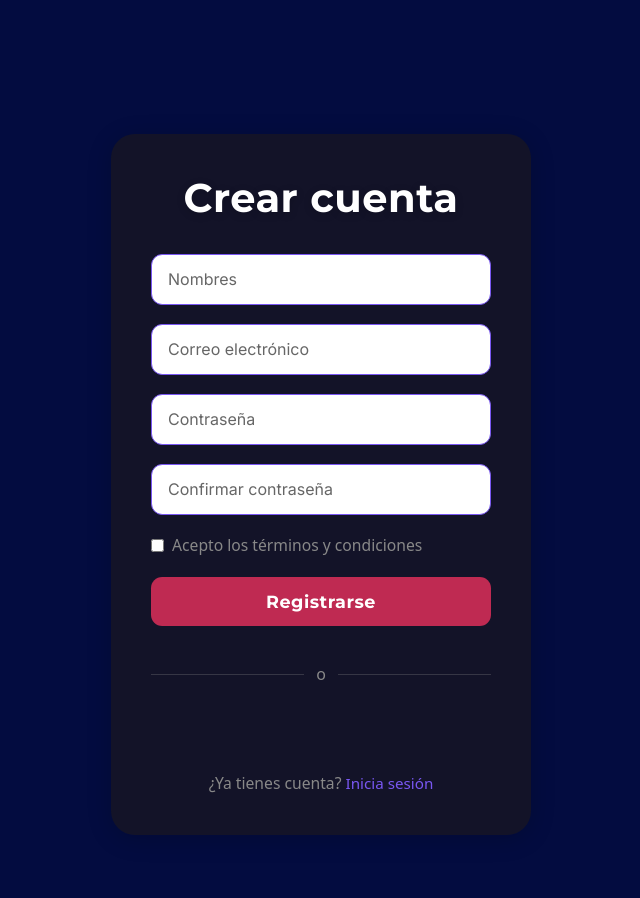
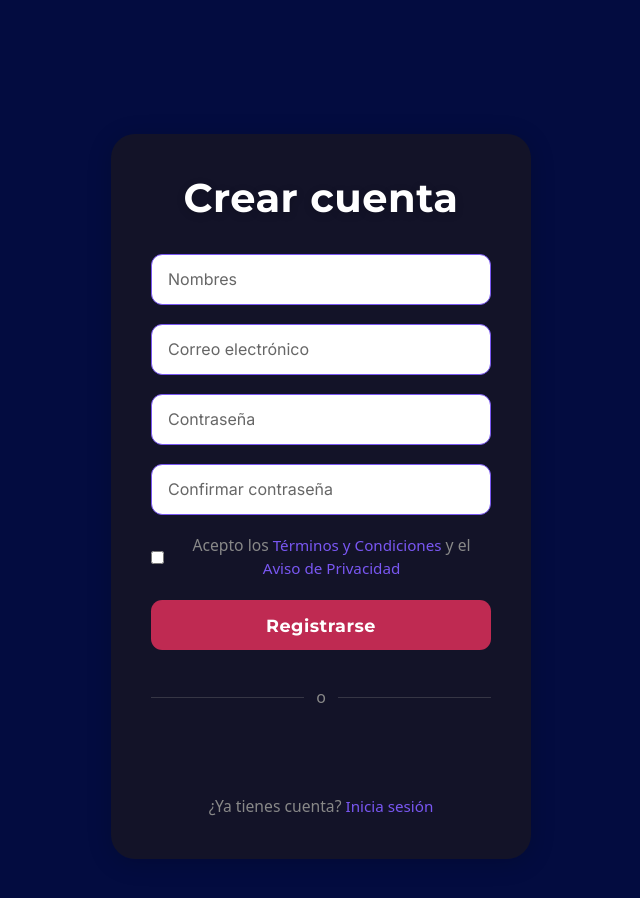
Before and after one commit to RageJohan/Proyecto_de_Tesis_C24_G34_Stemic_Frontend, a React (Vite) app: page /register in a window 1280 px wide. Shown: the top 898 px of the page, without its empty margins (319-959 px from the left). Built offline with nearby package versions, Linux system fonts and the light colour scheme; no server answers.

Commit message:
Simulate RNF04

```diff
--- a/src/auth/components/Register.jsx
+++ b/src/auth/components/Register.jsx
@@ -197,7 +197,12 @@ export default function Register() {
             required
             disabled={loading}
           />
-          Acepto los términos y condiciones
+          <span>
+            Acepto los
+            <a href="/terminos.pdf" target="_blank" rel="noopener noreferrer" className="login-link" style={{ margin: '0 4px' }}>Términos y Condiciones</a>
+            y el
+            <a href="/aviso-privacidad.md" target="_blank" rel="noopener noreferrer" className="login-link" style={{ margin: '0 4px' }}>Aviso de Privacidad</a>
+          </span>
         </label>
         <button type="submit" className="login-btn" disabled={loading}>
           {loading ? 'Cargando...' : 'Registrarse'}
```
Also changed, not shown: public/aviso-privacidad.md (added, +5 -0 lines).
